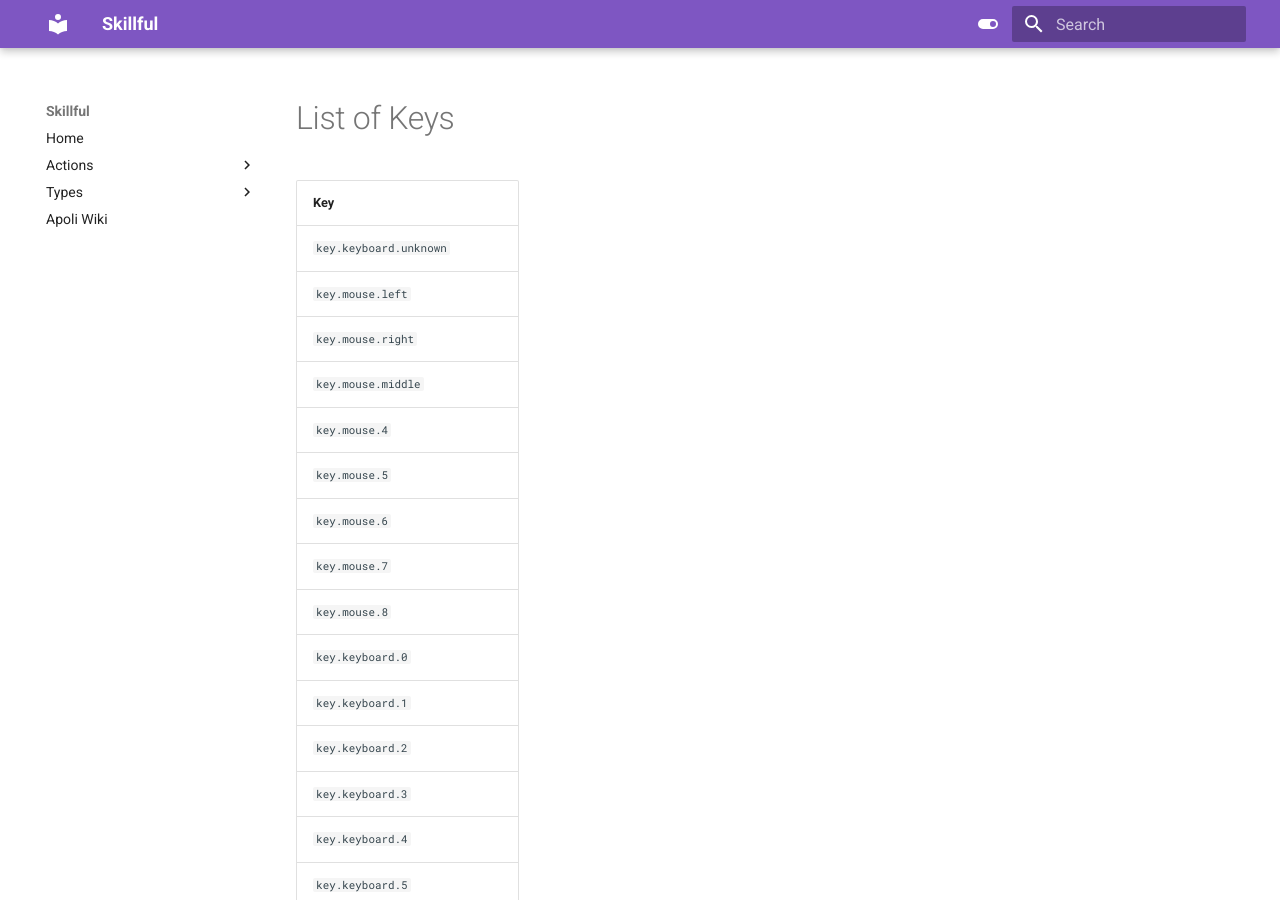
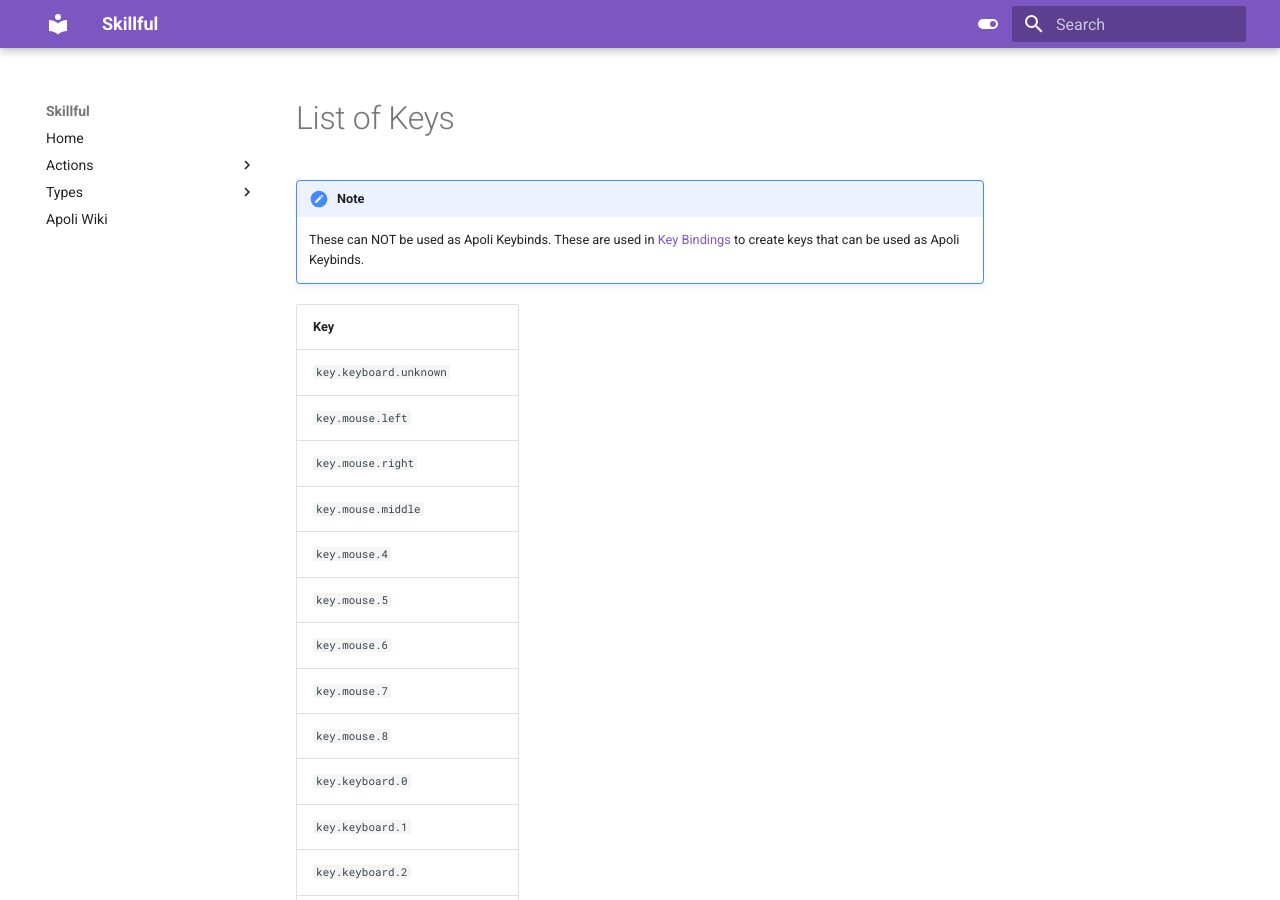
Before and after one commit to ThatRobin/skillful_docs, an MkDocs documentation site: the page built from docs/data_types/key.md, in a window 1280 px wide and 900 px high. Built offline with MkDocs 1.6.1 and Material for MkDocs 9.7.7, drawn with Linux system fonts in a browser that asks for light colours.

Commit message:
Update key.md

```diff
--- a/docs/data_types/key.md
+++ b/docs/data_types/key.md
@@ -1,4 +1,8 @@
 # List of Keys
+
+!!! note
+
+    These can NOT be used as Apoli Keybinds. These are used in [Key Bindings](../keybinding.md) to create keys that can be used as Apoli Keybinds.
 
 Key                    |
 -----------------------|
```
